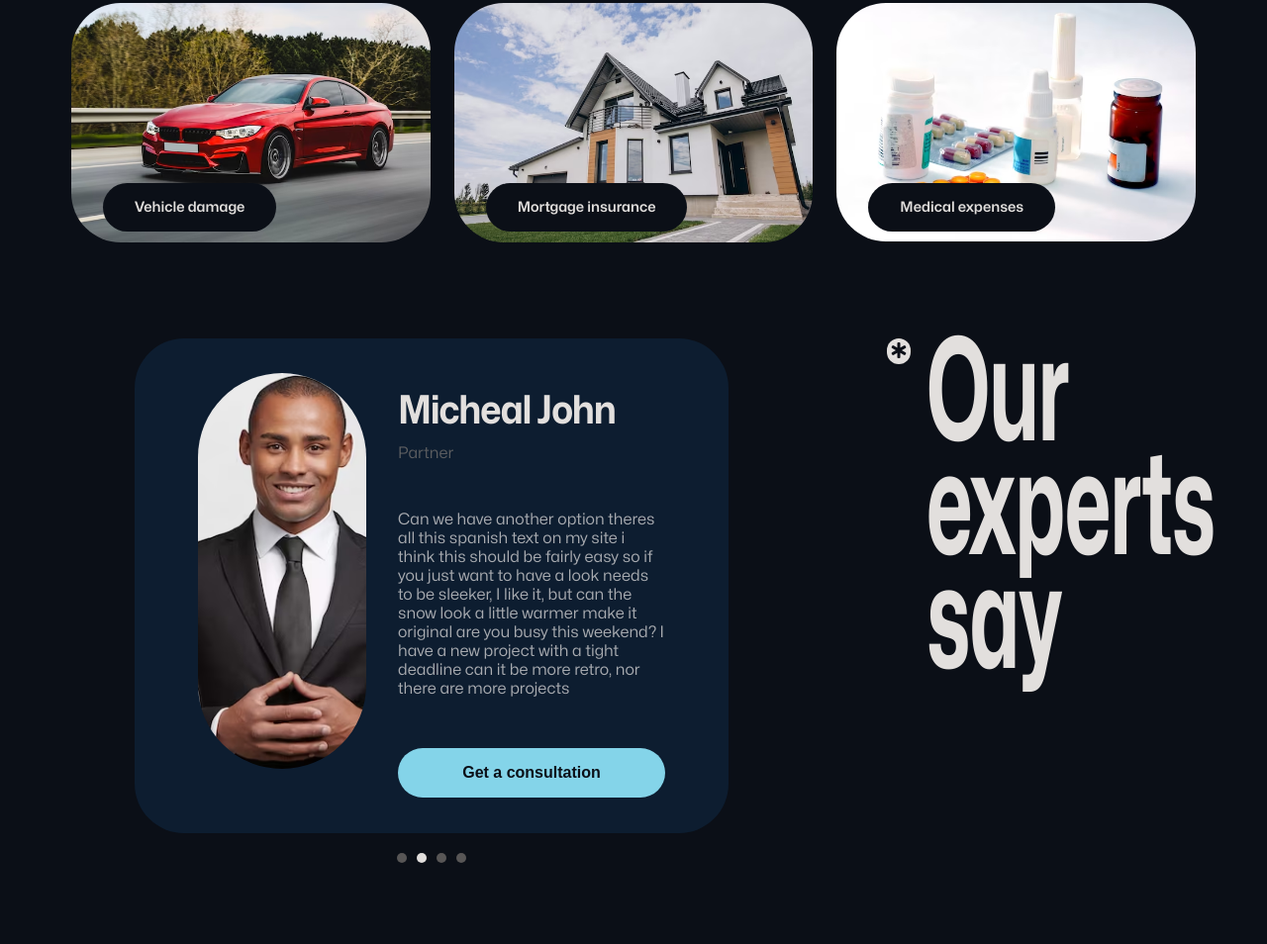
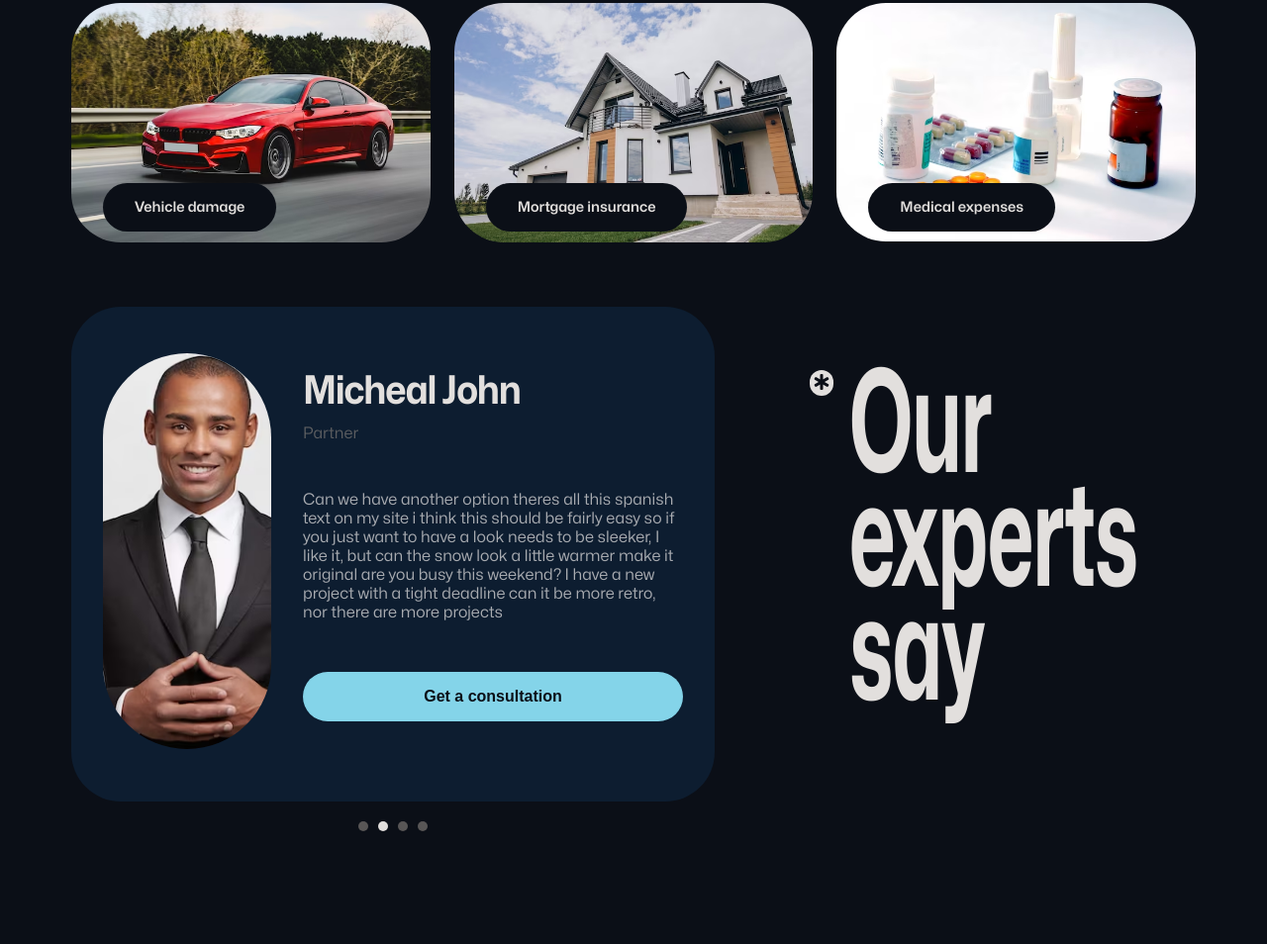
Before and after one commit to VictoriaAde/Insurance-Website, a website built with Parcel: page src/index.html in a window 1280 px wide. Shown: the part 1386-2340 px from the top of the page at 99% size. Built offline with nearby package versions, Linux system fonts and the light colour scheme; some packages are replaced by stand-ins of ours.

Commit message:
adjust slider

```diff
--- a/src/style.css
+++ b/src/style.css
@@ -128,7 +128,7 @@ body {
 
 /* services_section */
 #services_section {
-  margin-bottom: 8rem;
+  margin-bottom: 10rem;
 }
 #services_section .first {
   display: grid;
@@ -239,10 +239,9 @@ body {
 }
 
 .slide_container {
-  max-width: 600px;
+  max-width: 650px;
   background-color: #0b0f17;
   width: 100%;
-  padding: 4rem;
   overflow: hidden;
 }
 
@@ -264,7 +263,7 @@ body {
   flex: 0 0 100%;
   transition: transform 1s ease-in-out;
   box-sizing: border-box;
-  padding: 4rem;
+  padding: 2rem;
 }
 
 .slide_item.enter {
```
